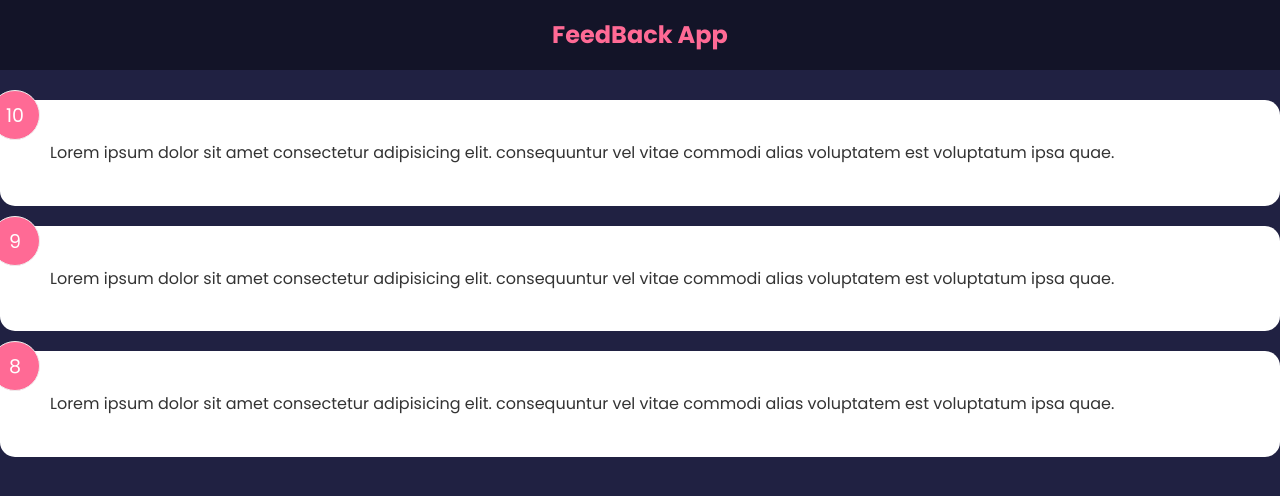
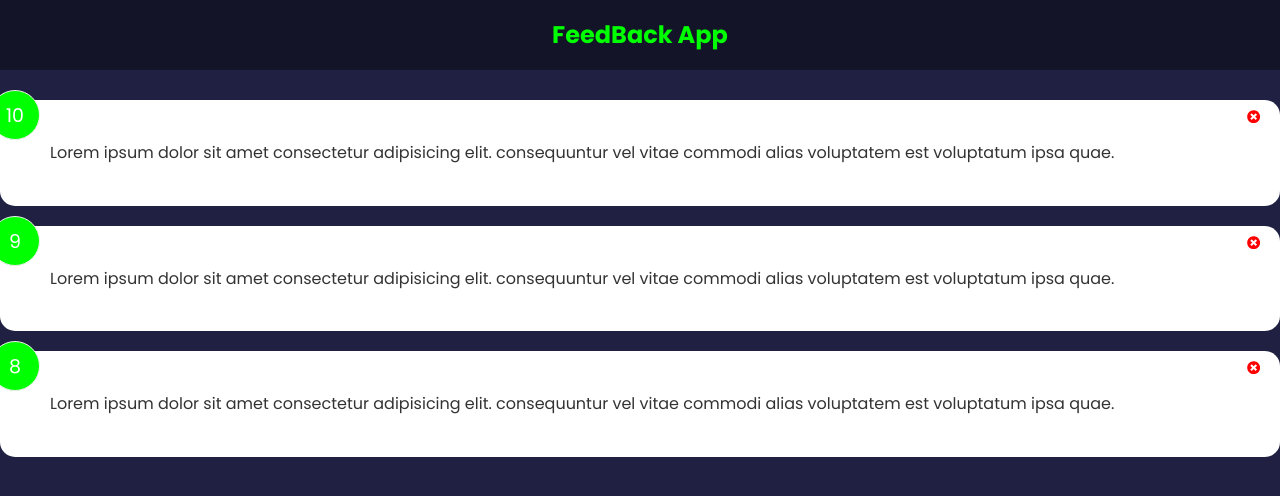
Before and after one commit to mvssgupta/feedback-form-app, a React (Create React App) app: page / in a window 1280 px wide. Shown: the top 496 px of the page. Built offline with nearby package versions, Linux system fonts and the light colour scheme.

Commit message:
Implemented delete button and changed some colors

```diff
--- a/src/App.js
+++ b/src/App.js
@@ -7,12 +7,20 @@ import feedBackData from "./data/feedBackData";
 
 function App() {
   const [feedback, setFeedback] = useState(feedBackData)
+
+  const deleteFeedback = (id) => {
+    if(window.confirm("Are you sure?"))
+    {
+      setFeedback(feedback.filter((item)=> item.id !==id))
+    }
+  }
+
   return (
     <div>
       {/* we can pass arguments to the below header component */}
       <HeaderComponent></HeaderComponent>
       <div>
-      <FeedbackList feedback = {feedback}></FeedbackList>
+      <FeedbackList feedback = {feedback} handleDelete ={deleteFeedback}></FeedbackList>
       </div>
     </div>
   );
--- a/src/components/FeedbackItem.jsx
+++ b/src/components/FeedbackItem.jsx
@@ -2,8 +2,9 @@ import React from "react";
 // import {useState} from "react";
 import PropTypes from "prop-types";
 import Card from "./shared/Card";
+import { FaTimesCircle } from "react-icons/fa"
 
-function FeedbackItem({item}) {
+function FeedbackItem({item , handleDelete}) {
 
   //*the below values are hard coded , we have to make it dynamic
   // const [rating, setRating] = useState(9)
@@ -21,6 +22,9 @@ function FeedbackItem({item}) {
   return (
     <Card>
       <div className="num-display">{item.rating}</div>
+      <button onClick={() => handleDelete(item.id)} className="close">
+        <FaTimesCircle color="red"></FaTimesCircle>
+      </button>
       <div className="text-display">{item.text}</div>
       {/* <button onClick = {useClick}>Click Me</button> */}
     </Card>
--- a/src/components/FeedbackList.jsx
+++ b/src/components/FeedbackList.jsx
@@ -2,7 +2,7 @@ import React from 'react'
 import PropTypes from 'prop-types'
 import FeedbackItem from './FeedbackItem'
 
-function feedbackList({feedback}) {
+function feedbackList({feedback , handleDelete}) {
     if(!feedback || feedback.length === 0) {
         return <p>No feedBack</p>
     }
@@ -11,7 +11,11 @@ function feedbackList({feedback}) {
   <div className="feedback-list">
     {
         feedback.map((item) => (
-        <FeedbackItem key={item.id} item={item}></FeedbackItem>
+        <FeedbackItem
+         key={item.id}
+         item={item}
+         handleDelete={handleDelete}
+         ></FeedbackItem>
     ))}
   </div>
   )
--- a/src/components/HeaderComponent.jsx
+++ b/src/components/HeaderComponent.jsx
@@ -18,7 +18,7 @@ function HeaderComponent({ text, bgColor, textColor }) {
 HeaderComponent.defaultProps = {
   text: "FeedBack App",
   bgColor: "rgba(0,0,0,0.4)",
-  textColor : "#ff6a95",
+  textColor : "#00ff00",
 };
 
 HeaderComponent.propTypes = {
--- a/src/index.css
+++ b/src/index.css
@@ -87,7 +87,7 @@ header {
 
 .rating li:hover,
 .num-display {
-  background: #ff6a95;
+  background: 	#00ff00;
   color: #fff;
 }
 
@@ -96,7 +96,7 @@ header {
 }
 
 [type='radio']:checked ~ label {
-  background: #ff6a95;
+  background: 	#00ff00;
   color: #fff;
 }
 
@@ -160,7 +160,7 @@ input:focus {
 }
 
 .btn-secondary {
-  background: #ff6a95;
+  background: 	#00ff00;
 }
 
 .btn:hover {
@@ -200,7 +200,7 @@ input:focus {
 }
 
 .about-link a:hover {
-  color: #ff6a95;
+  color: 	#00ff00;
 }
 
 .about h1 {
```
